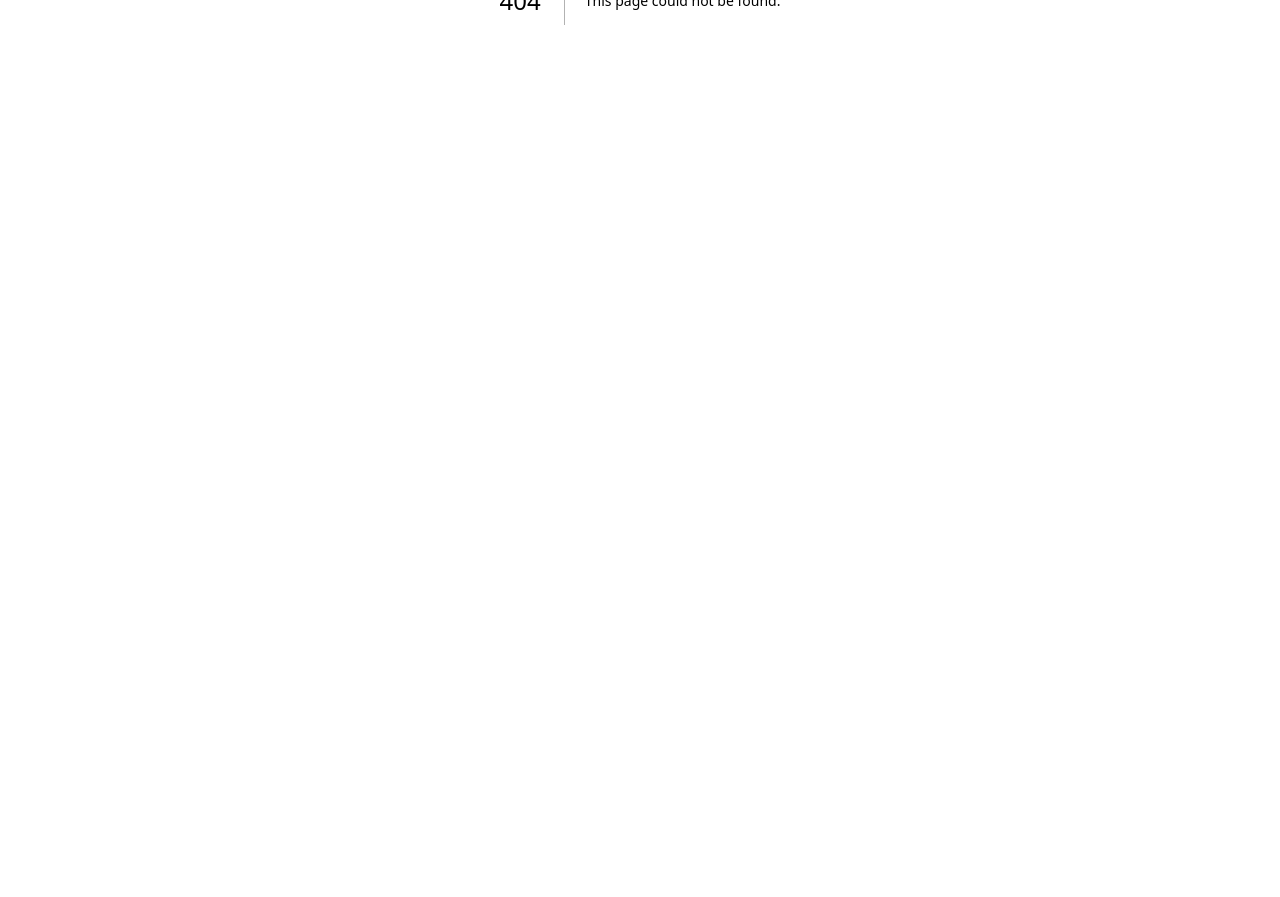
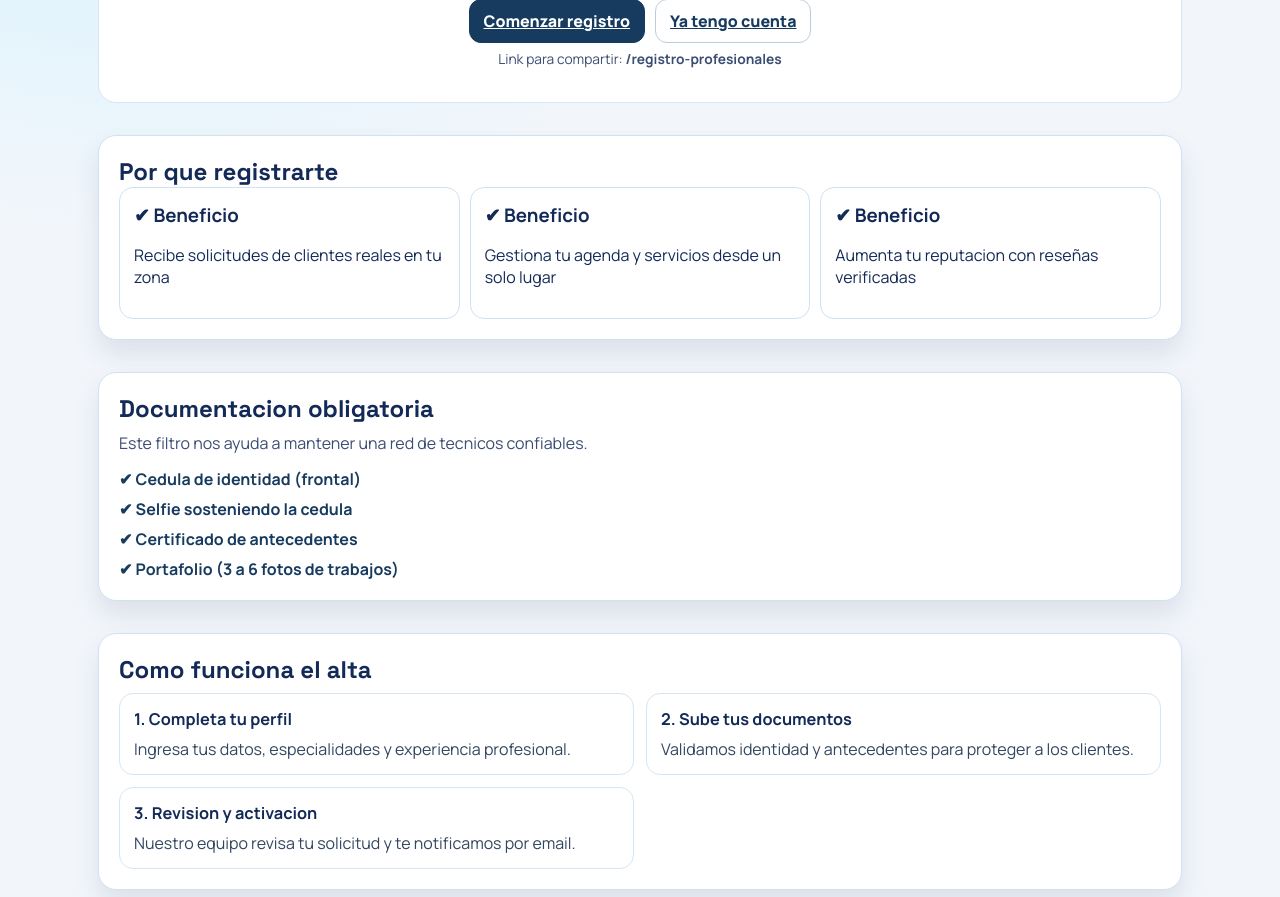
Before and after one commit to antireno11-wq/WeTask, a Next.js app: page /registro-profesionales in a window 1280 px wide. Before the commit this address had no page. Shown: the part 400-1297 px from the top of the page. Before the commit the page ends 800 px from the top, so only its background shows below. Built offline with nearby package versions, Linux system fonts and the light colour scheme; no server answers.

Commit message:
fix deploy: suspense in solicitar-tecnico and add pro signup landing

```diff
--- a/src/app/ingresar/page.tsx
+++ b/src/app/ingresar/page.tsx
@@ -32,7 +32,7 @@ export default function IngresarPage() {
             <Link href="/ingresar/tasker" className="cta small">
               Ingresar como tasker
             </Link>
-            <Link href="/registro?role=PRO" className="cta ghost small">
+            <Link href="/registro-profesionales" className="cta ghost small">
               Crear cuenta tasker
             </Link>
           </article>
--- a/src/app/page.tsx
+++ b/src/app/page.tsx
@@ -46,7 +46,7 @@ export default function HomePage() {
             <Link href="/solicitar-tecnico?source=hero_primary" className="cta">
               Buscar tecnico
             </Link>
-            <Link href="/registro?role=PRO&source=hero_secondary" className="cta ghost">
+            <Link href="/registro-profesionales?source=hero_secondary" className="cta ghost">
               Ofrecer servicios
             </Link>
           </div>
@@ -112,7 +112,7 @@ export default function HomePage() {
       <footer className="panel mvp-footer" id="footer">
         <Link href="/sobre-nosotros">Sobre nosotros</Link>
         <a href="#como-funciona">Como funciona</a>
-        <Link href="/registro?role=PRO">Convertirse en tecnico</Link>
+        <Link href="/registro-profesionales">Convertirse en tecnico</Link>
         <Link href="/sobre-nosotros">Contacto</Link>
         <Link href="/legal">Terminos y privacidad</Link>
       </footer>
--- /dev/null
+++ b/src/app/registro-profesionales/page.tsx
@@ -0,0 +1,105 @@
+import Link from "next/link";
+import { MarketNav } from "@/components/market-nav";
+
+const benefits = [
+  "Recibe solicitudes de clientes reales en tu zona",
+  "Gestiona tu agenda y servicios desde un solo lugar",
+  "Aumenta tu reputacion con reseñas verificadas"
+];
+
+const requiredDocuments = [
+  "Cedula de identidad (frontal)",
+  "Selfie sosteniendo la cedula",
+  "Certificado de antecedentes",
+  "Portafolio (3 a 6 fotos de trabajos)"
+];
+
+const processSteps = [
+  {
+    title: "1. Completa tu perfil",
+    text: "Ingresa tus datos, especialidades y experiencia profesional."
+  },
+  {
+    title: "2. Sube tus documentos",
+    text: "Validamos identidad y antecedentes para proteger a los clientes."
+  },
+  {
+    title: "3. Revision y activacion",
+    text: "Nuestro equipo revisa tu solicitud y te notificamos por email."
+  }
+];
+
+export default function RegistroProfesionalesLandingPage() {
+  return (
+    <main className="page market-shell mvp-landing">
+      <MarketNav />
+
+      <section className="panel mvp-hero">
+        <p className="mvp-kicker">Registro Tasker WeTask</p>
+        <h1>Gana dinero ofreciendo tus servicios tecnicos</h1>
+        <p className="lead">Comparte esta pagina con profesionales para que se registren y comiencen a recibir trabajos en WeTask.</p>
+
+        <div className="cta-row mvp-hero-actions">
+          <Link href="/trabaja-con-nosotros/registro?source=landing_profesionales" className="cta">
+            Comenzar registro
+          </Link>
+          <Link href="/ingresar/tasker" className="cta ghost">
+            Ya tengo cuenta
+          </Link>
+        </div>
+
+        <p className="minimal-note">
+          Link para compartir: <strong>/registro-profesionales</strong>
+        </p>
+      </section>
+
+      <section className="panel mvp-section">
+        <div className="panel-head">
+          <h2>Por que registrarte</h2>
+        </div>
+        <div className="module-grid">
+          {benefits.map((item) => (
+            <article key={item} className="module-card">
+              <h3>✔ Beneficio</h3>
+              <p>{item}</p>
+            </article>
+          ))}
+        </div>
+      </section>
+
+      <section className="panel mvp-section">
+        <div className="panel-head">
+          <h2>Documentacion obligatoria</h2>
+          <p>Este filtro nos ayuda a mantener una red de tecnicos confiables.</p>
+        </div>
+        <ul className="mvp-trust-list">
+          {requiredDocuments.map((item) => (
+            <li key={item}>✔ {item}</li>
+          ))}
+        </ul>
+      </section>
+
+      <section className="panel mvp-section">
+        <div className="panel-head">
+          <h2>Como funciona el alta</h2>
+        </div>
+        <div className="mvp-steps-grid">
+          {processSteps.map((step) => (
+            <article key={step.title} className="mvp-step-card">
+              <h3>{step.title}</h3>
+              <p>{step.text}</p>
+            </article>
+          ))}
+        </div>
+      </section>
+
+      <section className="panel mvp-final-cta">
+        <h2>Listo para sumarte como tecnico?</h2>
+        <p>Completa tu registro ahora y comienza el proceso de verificacion.</p>
+        <Link href="/trabaja-con-nosotros/registro?source=landing_profesionales_final" className="cta">
+          Registrarme ahora
+        </Link>
+      </section>
+    </main>
+  );
+}
--- /dev/null
+++ b/src/app/trabaja-con-nosotros/page.tsx
@@ -0,0 +1,5 @@
+import { redirect } from "next/navigation";
+
+export default function TrabajaConNosotrosPage() {
+  redirect("/registro-profesionales");
+}
--- a/src/components/login-role-panel.tsx
+++ b/src/components/login-role-panel.tsx
@@ -40,7 +40,7 @@ export function LoginRolePanel({ role }: LoginRolePanelProps) {
     ? "Gestiona tus servicios, disponibilidad y reservas."
     : "Reserva servicios y haz seguimiento de tus solicitudes.";
 
-  const createAccountHref = isTasker ? "/registro?role=PRO" : "/registro?role=CUSTOMER";
+  const createAccountHref = isTasker ? "/registro-profesionales" : "/registro?role=CUSTOMER";
   const createAccountLabel = isTasker ? "Crear cuenta tasker" : "Crear cuenta cliente";
 
   const demoUser = useMemo(() => {
--- a/src/components/market-nav.tsx
+++ b/src/components/market-nav.tsx
@@ -113,7 +113,7 @@ export function MarketNav() {
           </>
         ) : (
           <>
-            <Link href="/registro?role=PRO" className="nav-link auth-btn">
+            <Link href="/registro-profesionales" className="nav-link auth-btn">
               Ofrecer servicios
             </Link>
             <Link href="/ingresar" className="nav-link auth-btn auth-login-pill">
```
Also changed, not shown: src/app/solicitar-tecnico/page.tsx (+22 -6 lines).
